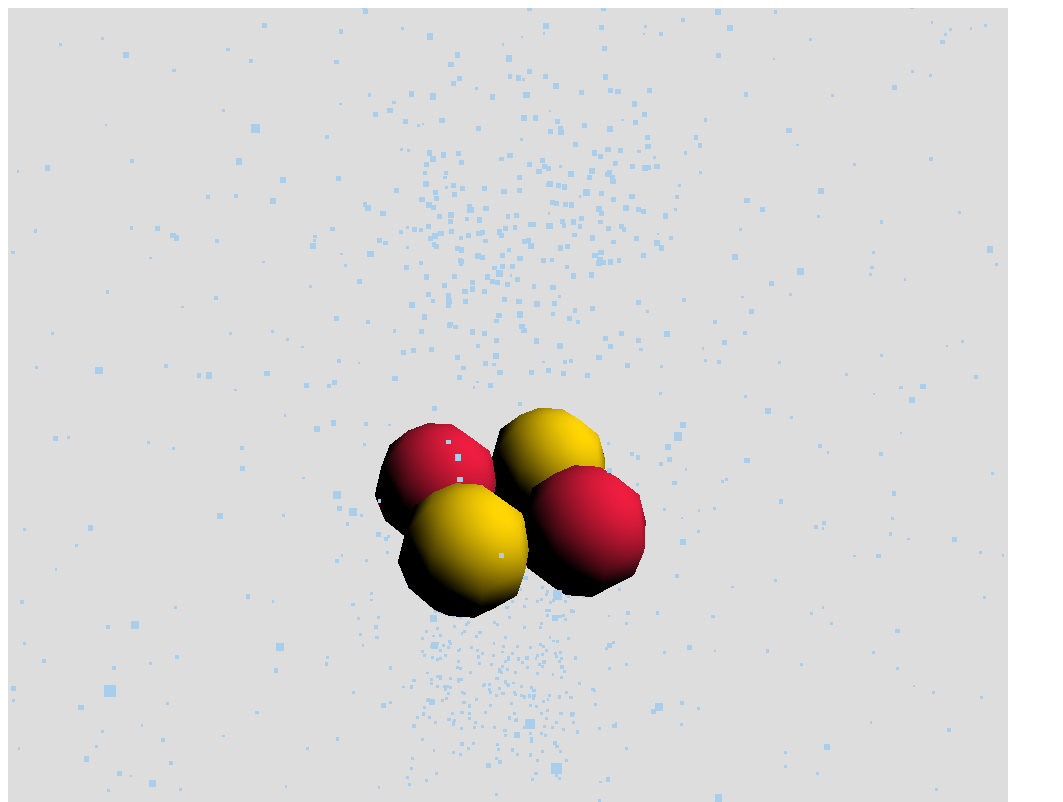
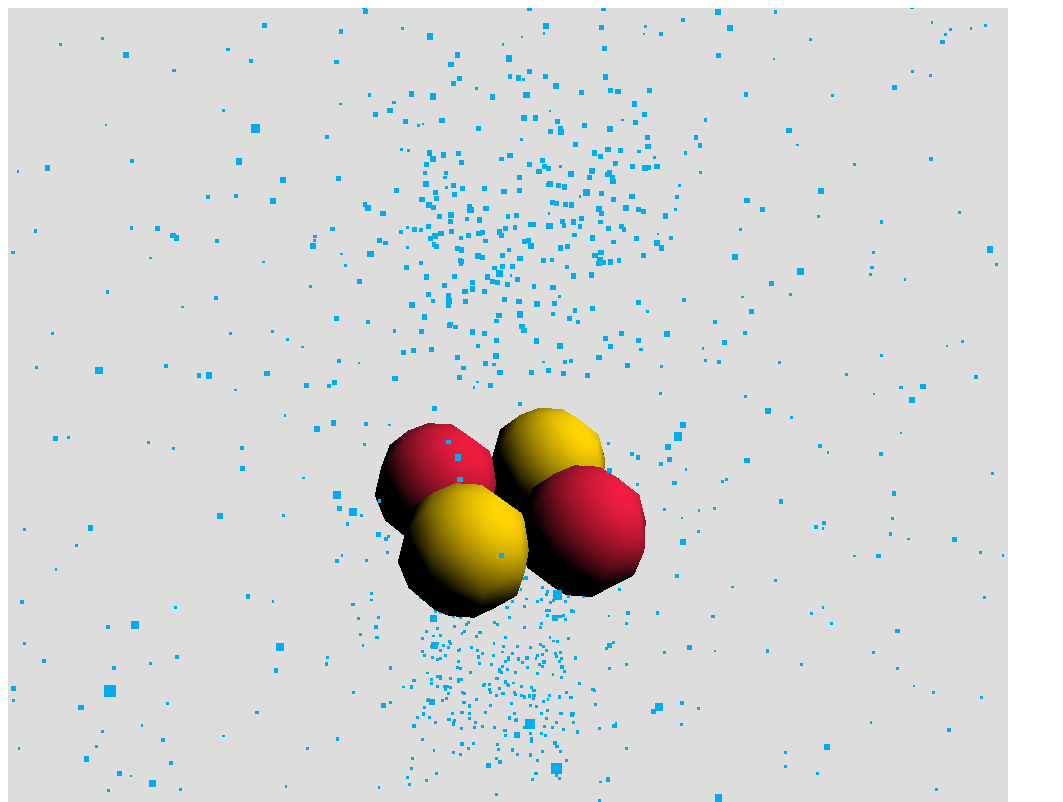
Before and after one commit to kisokun1939/projecrtEX, a plain HTML site: page index.html in a window 1280 px wide. Shown: the top 802 px of the page, without its empty margins (0-1063 px from the left). Drawn offline with nearby package versions, Linux system fonts and the light colour scheme; animation ran at ten frames a second.

Commit message:
Update index.html

```diff
--- a/index.html
+++ b/index.html
@@ -119,7 +119,7 @@
           // マテリアルを作成
           const material = new THREE.PointsMaterial({
             size: 10,
-            color: 0xa9ceec,
+            color: 0x00AEEF,
           });
 
           // 物体を作成
```
